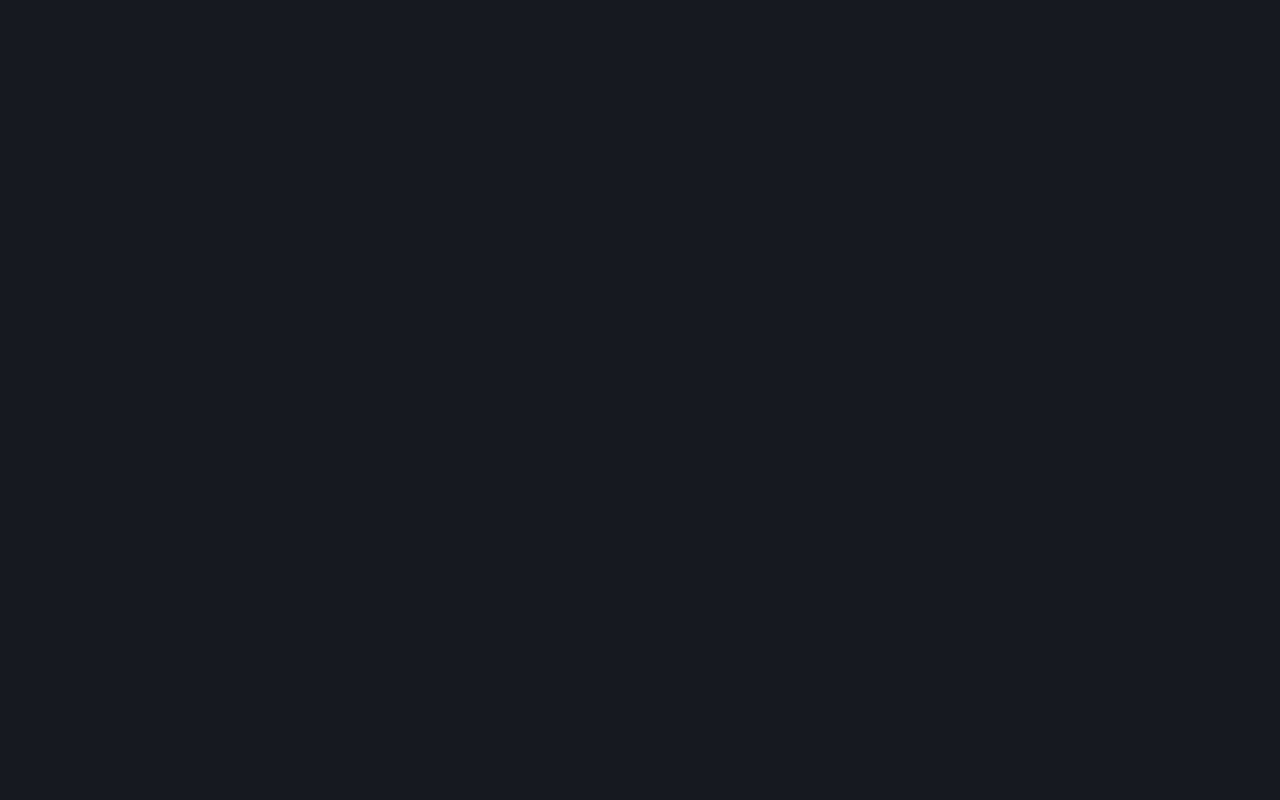
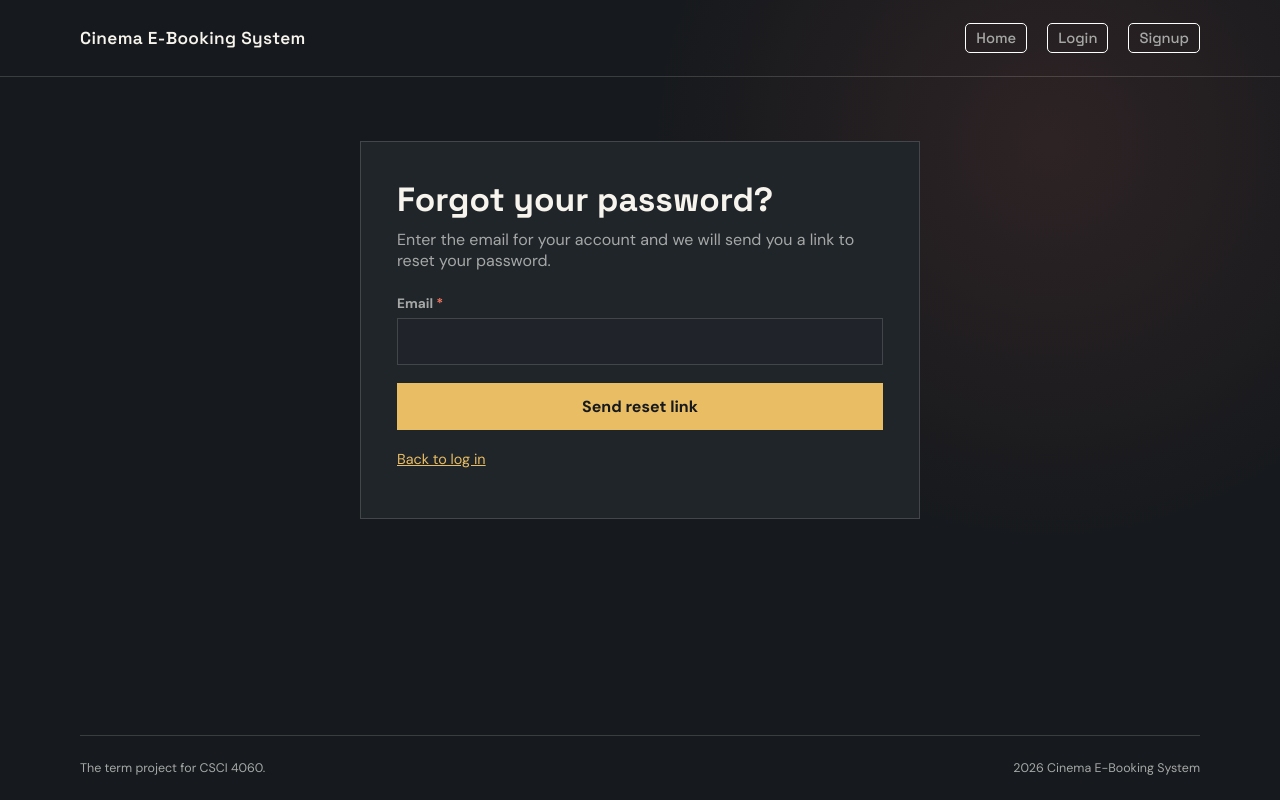
Before and after one commit to AdriGodaCS/CinemaEBookingApp, a React (Vite) app in the folder frontend/: page /forgot-password in a window 1280 px wide. Before the commit this address had no page. Built offline with nearby package versions, Linux system fonts and the light colour scheme.

Commit message:
made forgot password page

```diff
--- a/frontend/src/App.tsx
+++ b/frontend/src/App.tsx
@@ -11,6 +11,7 @@ import ProtectedRoute from './components/ProtectedRoute'
 import AdminRoute from './components/AdminRoute'
 import RegistrationPage from './pages/RegistrationPage'
 import LoginPage from './pages/LoginPage'
+import ForgotPasswordPage from './pages/ForgotPasswordPage'
 
 function App() {
   return (
@@ -38,6 +39,7 @@ function App() {
           />
         <Route path="/signup" element={<RegistrationPage />} />
         <Route path="/login" element={<LoginPage />} />
+        <Route path="/forgot-password" element={<ForgotPasswordPage />} />
         </Route>
         <Route
           path="/verifyaccount"
--- /dev/null
+++ b/frontend/src/pages/ForgotPasswordPage.tsx
@@ -0,0 +1,102 @@
+import { useState } from 'react'
+import type { FormEvent } from 'react'
+import { Link } from 'react-router-dom'
+import FormField from '../components/FormField'
+import './AuthPages.css'
+
+const API_URL = 'http://localhost:8080'
+const EMAIL_PATTERN = /^[^\s@]+@[^\s@]+\.[^\s@]+$/
+
+function ForgotPasswordPage() {
+    const [email, setEmail] = useState('')
+    const [fieldError, setFieldError] = useState('')
+    const [formError, setFormError] = useState('')
+    const [submitting, setSubmitting] = useState(false)
+    const [sentTo, setSentTo] = useState('')
+
+    const handleSubmit = async (event: FormEvent<HTMLFormElement>) => {
+        event.preventDefault()
+        setFormError('')
+
+        const trimmed = email.trim()
+        if (!trimmed) {
+            setFieldError('Enter your email address.')
+            return
+        }
+        if (!EMAIL_PATTERN.test(trimmed)) {
+            setFieldError('Enter a valid email address, like name@example.com.')
+            return
+        }
+        setFieldError('')
+
+        setSubmitting(true)
+        try {
+            // TODO (backend): this public endpoint does not exist yet. It must look the user up by email,
+            // save a reset token, and send the reset email, returning 200 whether or not the email exists.
+            const response = await fetch(`${API_URL}/users/forgot-password`, {
+                method: 'POST',
+                headers: { 'Content-Type': 'application/json' },
+                body: JSON.stringify({ email: trimmed.toLowerCase() }),
+            })
+
+            if (!response.ok) setFormError('We could not send the reset email. Please try again.')
+            else setSentTo(trimmed)
+        } catch {
+            setFormError('Unable to reach the server. Check your connection and try again.')
+        } finally {
+            setSubmitting(false)
+        }
+    }
+
+    if (sentTo) {
+        return (
+            <section className="auth-page" aria-labelledby="forgot-sent-title">
+                <div className="auth-card">
+                    <h1 id="forgot-sent-title">Check your email</h1>
+                    <p className="form-message success" role="status">
+                        If an account exists for {sentTo}, we sent a link to reset your password.
+                    </p>
+                    <p className="auth-intro">The email can take a minute to arrive. Check your spam folder if you do not see it.</p>
+                    <Link className="auth-button" to="/login">
+                        Back to log in
+                    </Link>
+                </div>
+            </section>
+        )
+    }
+
+    return (
+        <section className="auth-page" aria-labelledby="forgot-title">
+            <div className="auth-card">
+                <h1 id="forgot-title">Forgot your password?</h1>
+                <p className="auth-intro">Enter the email for your account and we will send you a link to reset your password.</p>
+
+                <form className="auth-form" onSubmit={handleSubmit} noValidate>
+                    {formError && (
+                        <p className="form-message error" role="alert">
+                            {formError}
+                        </p>
+                    )}
+
+                    <FormField id="email" name="email" type="email" label="Email" required autoComplete="email"
+                        value={email}
+                        onChange={(e) => {
+                            setEmail(e.target.value)
+                            setFieldError('')
+                        }}
+                        error={fieldError} />
+
+                    <button type="submit" className="auth-button" disabled={submitting}>
+                        {submitting ? 'Sending...' : 'Send reset link'}
+                    </button>
+                </form>
+
+                <p className="auth-links">
+                    <Link to="/login">Back to log in</Link>
+                </p>
+            </div>
+        </section>
+    )
+}
+
+export default ForgotPasswordPage
```
